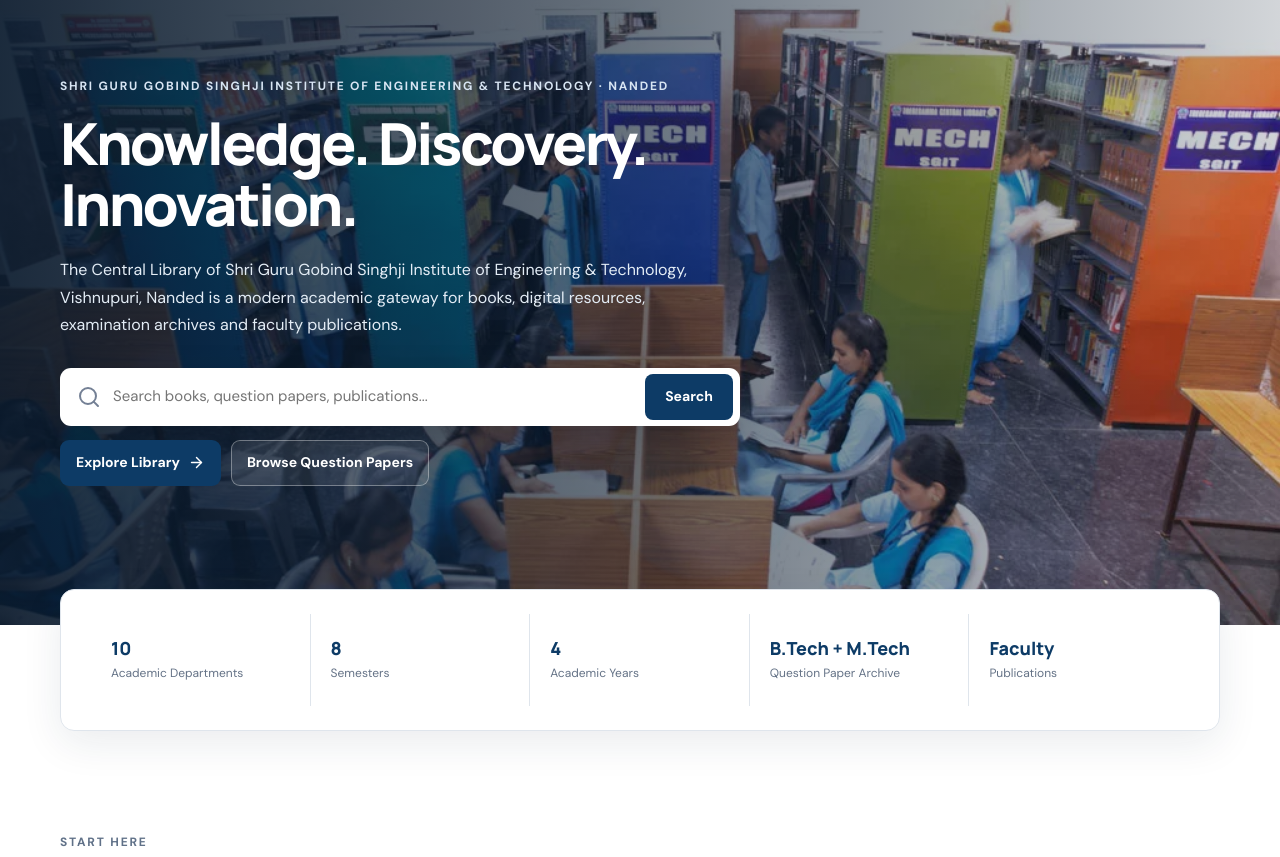
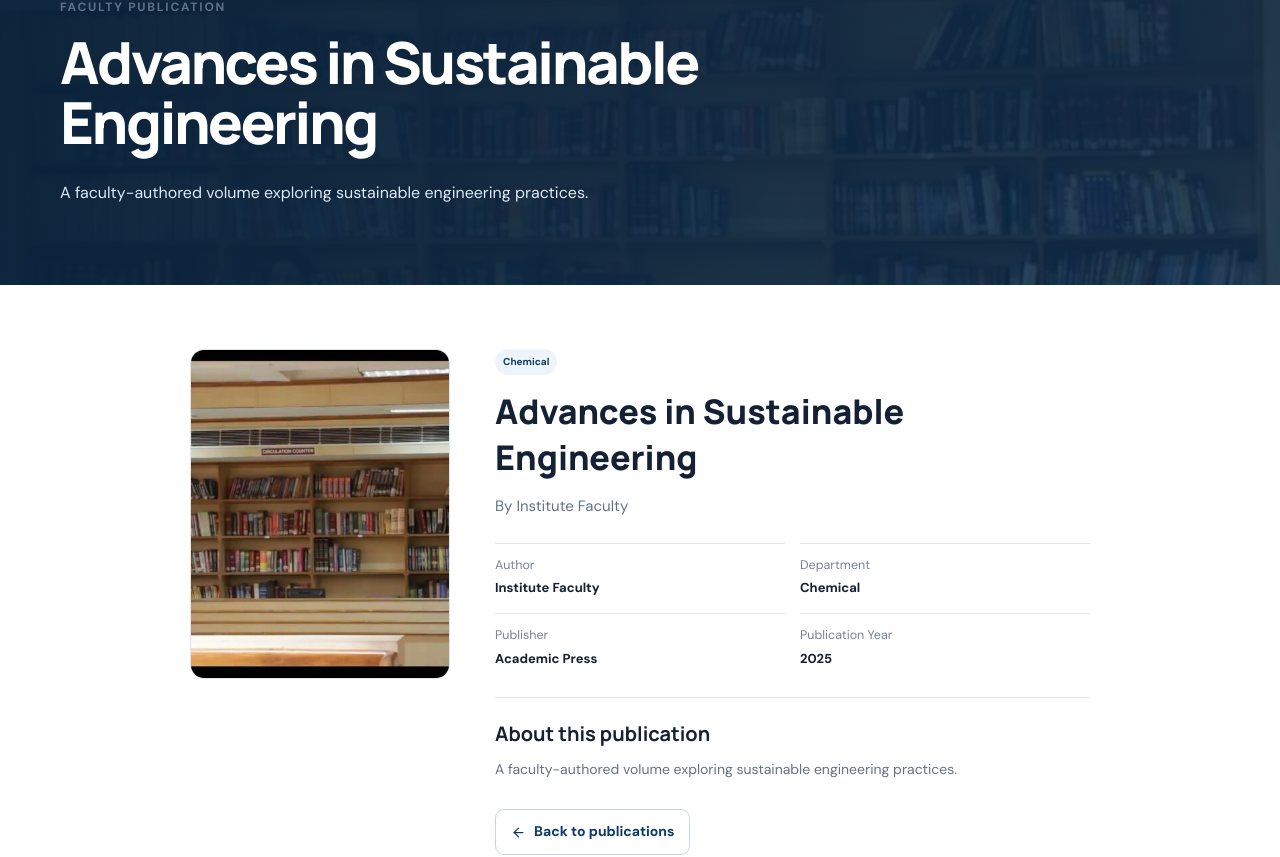
Before and after one commit to akshay-kamble37/lib, a React (Vite) app: page /publications/pub1 in a window 1280 px wide. Before the commit this address led to /. Shown: the part 186-1043 px from the top of the page. Built offline with nearby package versions, Linux system fonts and the light colour scheme; no server answers.

Commit message:
update the publication pages

```diff
--- a/src/App.jsx
+++ b/src/App.jsx
@@ -16,6 +16,7 @@
 import Departments from './pages/public/Departments';
 import DepartmentDetails from './pages/public/DepartmentDetails';
 import Publications from './pages/public/Publications';
+import PublicationDetails from './pages/public/PublicationDetails';
 import Announcements from './pages/public/Announcements';
 import About from './pages/public/About';
 import Contact from './pages/public/Contact';
@@ -102,9 +103,16 @@
           element={<DepartmentDetails />}
         />
 
+        {/* Publications */}
         <Route
           path="/publications"
           element={<Publications />}
+        />
+
+        {/* Individual Publication */}
+        <Route
+          path="/publications/:id"
+          element={<PublicationDetails />}
         />
 
         <Route
--- a/src/pages/admin/ManagePublications.jsx
+++ b/src/pages/admin/ManagePublications.jsx
@@ -34,30 +34,21 @@
 
   const [saving, setSaving] = useState(false);
 
-  /* -----------------------------------------
-     FORM UPDATE
-  ----------------------------------------- */
-  const updateForm = (field, value) => {
+  const updateField = (field, value) => {
     setForm((current) => ({
       ...current,
       [field]: value,
     }));
   };
 
-  /* -----------------------------------------
-     ADD PUBLICATION
-  ----------------------------------------- */
-  const add = async (e) => {
-    e.preventDefault();
+  const addPublication = async (event) => {
+    event.preventDefault();
 
     if (!form.title.trim()) {
-      setToast('Book title is required');
+      setToast('Publication title is required');
       return;
     }
 
-    setSaving(true);
-
-    try {
     const newPublication = {
       id: `pub${Date.now()}`,
       title: form.title.trim(),
@@ -66,7 +57,7 @@
       year: form.year,
       publisher: form.publisher.trim(),
       description: form.description.trim(),
-        cover: form.cover.trim(),
+      cover: form.cover.trim() || '/images/bookshelves.jpg',
     };
 
     const nextPublications = [
@@ -74,85 +65,74 @@
       ...publications,
     ];
 
-      /* Update screen immediately */
-      setPublications(nextPublications);
+    try {
+      setSaving(true);
 
-      /* Save permanently to database */
+      /*
+       * Save to the backend first.
+       * The React state is updated only after the backend
+       * confirms that the complete publication list was saved.
+       */
       await saveContent({
         publications: nextPublications,
       });
 
-      /* Clear only the title */
-      setForm((current) => ({
-        ...current,
+      setPublications(nextPublications);
+
+      setForm({
         title: '',
-      }));
+        author: 'SGGS Faculty',
+        department: 'Computer Science & Engineering',
+        year: 2026,
+        publisher: '',
+        description: '',
+        cover: '/images/bookshelves.jpg',
+      });
 
-      setToast('Publication added successfully');
+      setToast('Publication added and saved successfully');
     } catch (error) {
-      console.error(
-        'Publication add failed:',
-        error
-      );
-
+      console.error('Failed to add publication:', error);
       setToast(
         error?.message ||
-          'Unable to add publication'
+          'Publication could not be saved'
       );
     } finally {
       setSaving(false);
     }
   };
 
-  /* -----------------------------------------
-     DELETE PUBLICATION
-  ----------------------------------------- */
-  const removePublication = async (id) => {
-    const publication = publications.find(
-      (item) => item.id === id
+  const deletePublication = async (publicationId) => {
+    const nextPublications = publications.filter(
+      (publication) => publication.id !== publicationId
     );
 
-    if (!publication) return;
-
-    const confirmed = window.confirm(
-      `Remove "${publication.title}" from publications?`
-    );
-
-    if (!confirmed) return;
-
+    try {
       setSaving(true);
 
-    try {
-      const nextPublications =
-        publications.filter(
-          (item) => item.id !== id
-        );
-
-      /* Update screen immediately */
-      setPublications(nextPublications);
-
-      /* Save permanently to database */
+      /*
+       * Save the updated list first.
+       * If the backend save fails, the existing React list
+       * remains untouched.
+       */
       await saveContent({
         publications: nextPublications,
       });
 
-      setToast(
-        'Publication removed successfully'
-      );
+      setPublications(nextPublications);
+
+      setToast('Publication removed and saved successfully');
     } catch (error) {
-      console.error(
-        'Publication removal failed:',
-        error
-      );
-
+      console.error('Failed to delete publication:', error);
       setToast(
         error?.message ||
-          'Unable to remove publication'
+          'Publication could not be removed'
       );
     } finally {
       setSaving(false);
     }
   };
+
+  const isSaving = saving || contentSaving;
 
   return (
     <AdminPage
@@ -160,23 +140,17 @@
       title="Manage publications"
     >
 
-      {/* =====================================
-          ADD PUBLICATION
-      ===================================== */}
       <ManagerForm
         title="Add faculty publication"
-        onSubmit={add}
+        onSubmit={addPublication}
       >
 
         <Field label="Book title">
           <input
             required
             value={form.title}
-            onChange={(e) =>
-              updateForm(
-                'title',
-                e.target.value
-              )
+            onChange={(event) =>
+              updateField('title', event.target.value)
             }
           />
         </Field>
@@ -184,11 +158,8 @@
         <Field label="Author">
           <input
             value={form.author}
-            onChange={(e) =>
-              updateForm(
-                'author',
-                e.target.value
-              )
+            onChange={(event) =>
+              updateField('author', event.target.value)
             }
           />
         </Field>
@@ -198,10 +169,10 @@
           <Field label="Department">
             <input
               value={form.department}
-              onChange={(e) =>
-                updateForm(
+              onChange={(event) =>
+                updateField(
                   'department',
-                  e.target.value
+                  event.target.value
                 )
               }
             />
@@ -209,11 +180,12 @@
 
           <Field label="Year">
             <input
+              type="number"
               value={form.year}
-              onChange={(e) =>
-                updateForm(
+              onChange={(event) =>
+                updateField(
                   'year',
-                  e.target.value
+                  event.target.value
                 )
               }
             />
@@ -224,10 +196,10 @@
         <Field label="Publisher">
           <input
             value={form.publisher}
-            onChange={(e) =>
-              updateForm(
+            onChange={(event) =>
+              updateField(
                 'publisher',
-                e.target.value
+                event.target.value
               )
             }
           />
@@ -236,10 +208,10 @@
         <Field label="Cover image path">
           <input
             value={form.cover}
-            onChange={(e) =>
-              updateForm(
+            onChange={(event) =>
+              updateField(
                 'cover',
-                e.target.value
+                event.target.value
               )
             }
           />
@@ -249,36 +221,30 @@
           <textarea
             rows="4"
             value={form.description}
-            onChange={(e) =>
-              updateForm(
+            onChange={(event) =>
+              updateField(
                 'description',
-                e.target.value
+                event.target.value
               )
             }
           />
         </Field>
 
         <button
+          className="primary-btn full"
           type="submit"
-          className="primary-btn full"
-          disabled={
-            saving ||
-            contentSaving
-          }
+          disabled={isSaving}
         >
-          <BookMarked size={17} />
+          <BookMarked size={16} />
 
-          {saving || contentSaving
-            ? 'Saving…'
+          {isSaving
+            ? 'Saving publication...'
             : 'Add publication'}
         </button>
 
       </ManagerForm>
 
 
-      {/* =====================================
-          PUBLICATION LIST
-      ===================================== */}
       <DataTable
         headers={[
           'Publication',
@@ -286,39 +252,31 @@
           'Year',
           'Action',
         ]}
-        rows={publications.map((p) => (
-          <React.Fragment key={p.id}>
+        rows={publications.map((publication) => (
+          <React.Fragment key={publication.id}>
 
             <td>
-              <b>{p.title}</b>
-
-              <small>
-                {p.author}
-              </small>
+              <b>{publication.title}</b>
+              <small>{publication.author}</small>
             </td>
 
             <td>
-              {p.department}
+              {publication.department}
             </td>
 
             <td>
-              {p.year}
+              {publication.year}
             </td>
 
             <td>
               <button
+                className="danger"
                 type="button"
-                className="danger"
-                title={`Remove ${p.title}`}
-                disabled={
-                  saving ||
-                  contentSaving
+                disabled={isSaving}
+                onClick={() =>
+                  deletePublication(publication.id)
                 }
-                onClick={() =>
-                  removePublication(
-                    p.id
-                  )
-                }
+                aria-label={`Delete ${publication.title}`}
               >
                 <Trash2 size={14} />
               </button>
--- /dev/null
+++ b/src/pages/public/PublicationDetails.jsx
@@ -0,0 +1,157 @@
+import React from 'react';
+import { Link, useParams } from 'react-router-dom';
+import { ArrowLeft } from 'lucide-react';
+
+import { useLibrary } from '../../context/LibraryContext';
+import { PageHero, Empty } from '../../components/site';
+
+export default function PublicationDetails() {
+  const { id } = useParams();
+  const { publications } = useLibrary();
+
+  const publication = publications.find(
+    (item) => String(item.id) === String(id)
+  );
+
+  if (!publication) {
+    return (
+      <>
+        <PageHero
+          eyebrow="FACULTY PUBLICATIONS"
+          title="Publication not found"
+          text="The requested publication could not be found."
+          image="/images/bookshelves.jpg"
+        />
+
+        <section className="container section">
+          <Empty title="Publication not found" />
+
+          <div className="publication-detail-actions">
+            <Link
+              to="/publications"
+              className="outline-btn"
+            >
+              <ArrowLeft size={15} />
+              Back to publications
+            </Link>
+          </div>
+        </section>
+      </>
+    );
+  }
+
+  return (
+    <>
+      <PageHero
+        eyebrow="FACULTY PUBLICATION"
+        title={publication.title}
+        text={
+          publication.description ||
+          'Faculty publication from the SGGS Central Library collection.'
+        }
+        image="/images/bookshelves.jpg"
+      />
+
+      <section className="container section">
+
+        <div className="detail-card">
+
+          <div>
+            <img
+              className="publication-detail-cover"
+              src={
+                publication.cover ||
+                '/images/bookshelves.jpg'
+              }
+              alt={publication.title}
+            />
+          </div>
+
+          <div>
+
+            <span className="chip">
+              {publication.department}
+            </span>
+
+            <h2>
+              {publication.title}
+            </h2>
+
+            <p className="lead">
+              {publication.author
+                ? `By ${publication.author}`
+                : 'Author not specified'}
+            </p>
+
+
+            <div className="detail-grid">
+
+              <div>
+                <small>Author</small>
+                <b>
+                  {publication.author ||
+                    'Not specified'}
+                </b>
+              </div>
+
+              <div>
+                <small>Department</small>
+                <b>
+                  {publication.department ||
+                    'Not specified'}
+                </b>
+              </div>
+
+              <div>
+                <small>Publisher</small>
+                <b>
+                  {publication.publisher ||
+                    'Not specified'}
+                </b>
+              </div>
+
+              <div>
+                <small>Publication Year</small>
+                <b>
+                  {publication.year ||
+                    'Not specified'}
+                </b>
+              </div>
+
+            </div>
+
+
+            <div className="publication-full-description">
+
+              <h3>
+                About this publication
+              </h3>
+
+              <p>
+                {publication.description ||
+                  'No additional description is available for this publication.'}
+              </p>
+
+            </div>
+
+
+            <div className="publication-detail-actions">
+
+              <Link
+                to="/publications"
+                className="outline-btn"
+              >
+                <ArrowLeft size={15} />
+                Back to publications
+              </Link>
+
+            </div>
+
+          </div>
+
+        </div>
+
+      </section>
+    </>
+  );
+}
--- a/src/pages/public/Publications.jsx
+++ b/src/pages/public/Publications.jsx
@@ -1,6 +1,82 @@
-import React,{useMemo,useState} from 'react';
-import {Link,useParams,useSearchParams} from 'react-router-dom';
-import {ArrowRight,ArrowUpRight,BookOpen,Building2,FileText,GraduationCap,LibraryBig,MapPin,PlayCircle,Search,ShieldCheck,Star,BookMarked,Download,ExternalLink,ChevronRight} from 'lucide-react';
-import {useLibrary} from '../../context/LibraryContext';
-import {PageHero,SectionTitle,QuickCard,BookCard,Empty,ResourceCard} from '../../components/site';
-export default function Publications(){const {publications}=useLibrary();return <><PageHero eyebrow="FACULTY PUBLICATIONS" title="Faculty Publications" text="Books and scholarly works published by Shri Guru Gobind Singhji Institute faculty members." image="/images/bookshelves.jpg"/><section className="container section"><div className="publication-grid">{publications.map(p=><article className="publication-card" key={p.id}><img src={p.cover} alt=""/><div><span className="chip">{p.department}</span><h3>{p.title}</h3><p>{p.description}</p><div className="pub-meta"><span>{p.author}</span><span>{p.publisher} • {p.year}</span></div><button className="outline-btn">View publication <ArrowUpRight size={15}/></button></div></article>)}</div></section></>}
+import React from 'react';
+import { Link } from 'react-router-dom';
+import { ArrowUpRight } from 'lucide-react';
+
+import { useLibrary } from '../../context/LibraryContext';
+import { PageHero } from '../../components/site';
+
+export default function Publications() {
+  const { publications } = useLibrary();
+
+  return (
+    <>
+      <PageHero
+        eyebrow="FACULTY PUBLICATIONS"
+        title="Faculty Publications"
+        text="Books and scholarly works published by Shri Guru Gobind Singhji Institute faculty members."
+        image="/images/bookshelves.jpg"
+      />
+
+      <section className="container section">
+
+        <div className="publication-grid">
+
+          {publications.map((publication) => (
+            <article
+              className="publication-card"
+              key={publication.id}
+            >
+
+              <img
+                src={
+                  publication.cover ||
+                  '/images/bookshelves.jpg'
+                }
+                alt={publication.title}
+              />
+
+              <div>
+
+                <span className="chip">
+                  {publication.department}
+                </span>
+
+                <h3>
+                  {publication.title}
+                </h3>
+
+                <p>
+                  {publication.description}
+                </p>
+
+                <div className="pub-meta">
+
+                  <span>
+                    {publication.author}
+                  </span>
+
+                  <span>
+                    {publication.publisher} • {publication.year}
+                  </span>
+
+                </div>
+
+                <Link
+                  className="outline-btn"
+                  to={`/publications/${publication.id}`}
+                >
+                  View publication
+                  <ArrowUpRight size={15} />
+                </Link>
+
+              </div>
+
+            </article>
+          ))}
+
+        </div>
+
+      </section>
+    </>
+  );
+}
--- a/src/styles.css
+++ b/src/styles.css
@@ -4044,3 +4044,71 @@
     max-width:100%;
   }
 }
+
+
+/* =========================================================
+   PUBLICATION DETAILS
+   Added only for the individual publication page.
+   Existing CSS above remains unchanged.
+   ========================================================= */
+
+.publication-detail-cover{
+  width:100%;
+  height:330px;
+  object-fit:cover;
+  border-radius:14px;
+  border:1px solid var(--line);
+  background:#f5f7fa;
+}
+
+.publication-full-description{
+  margin-top:28px;
+  padding-top:22px;
+  border-top:1px solid var(--line);
+}
+
+.publication-full-description h3{
+  font:700 20px Manrope;
+  margin:0 0 10px;
+  color:var(--ink);
+}
+
+.publication-full-description p{
+  margin:0;
+  color:var(--muted);
+  font-size:14px;
+  line-height:1.75;
+}
+
+.publication-detail-actions{
+  display:flex;
+  align-items:center;
+  gap:14px;
+  flex-wrap:wrap;
+  margin-top:28px;
+}
+
+.publication-publisher-note{
+  display:inline-flex;
+  align-items:center;
+  gap:6px;
+  color:var(--muted);
+  font-size:12px;
+}
+
+.publication-publisher-note svg{
+  color:var(--primary);
+}
+
+@media(max-width:760px){
+
+  .publication-detail-cover{
+    height:280px;
+  }
+
+  .publication-detail-actions{
+    align-items:flex-start;
+    flex-direction:column;
+  }
+
+}
```
Lines whose indentation alone changed are shown as unchanged.
